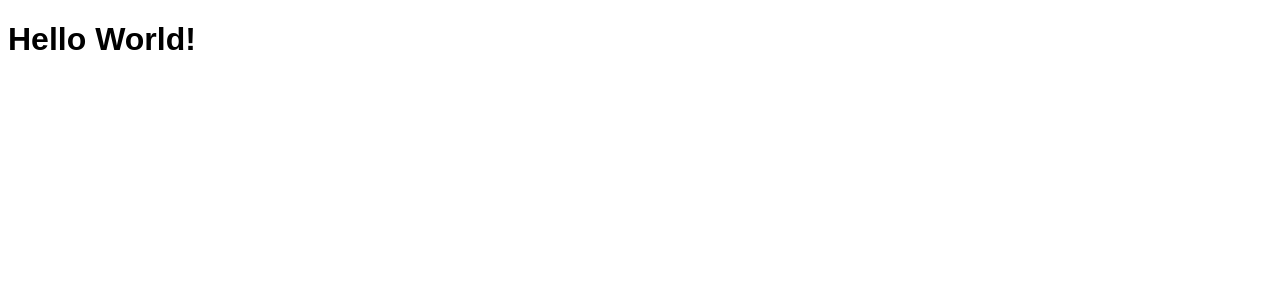
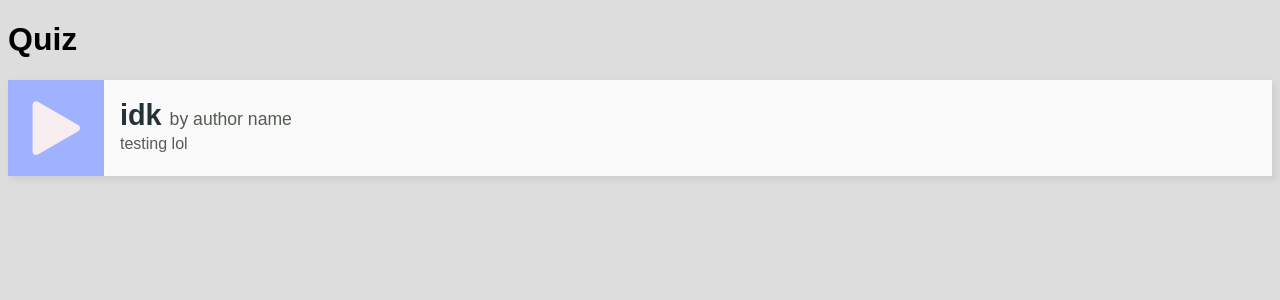
Before and after one commit to giilbert/quiz, a Next.js app: page / in a window 1280 px wide. Shown: the top 300 px of the page. Built offline with nearby package versions, Linux system fonts and the light colour scheme.

Commit message:
quiz card

```diff
--- /dev/null
+++ b/src/components/QuizCard.tsx
@@ -0,0 +1,30 @@
+import Link from 'next/link';
+import styles from '@scss/QuizCard.module.scss';
+
+interface Props {
+  id: string;
+  name: string;
+  author: string;
+  description: string;
+}
+
+function QuizCard({ id, name, author, description }: Props) {
+  return (
+    <Link href={`/quiz/${id}`}>
+      <div className={styles.container}>
+        <div className={styles['play-button']}>
+          <img src="/icons/start.svg" />
+        </div>
+        <div className={styles.side}>
+          <h1>
+            {name}
+            <span className={styles.author}>by {author}</span>
+          </h1>
+          <p className={styles.description}>{description}</p>
+        </div>
+      </div>
+    </Link>
+  );
+}
+
+export default QuizCard;
--- a/src/pages/index.tsx
+++ b/src/pages/index.tsx
@@ -1,9 +1,20 @@
+import QuizCard from '@components/QuizCard';
+
 function IndexPage() {
   return (
     <div>
-      <h1>Hello World!</h1>
+      <h1>Quiz</h1>
+
+      <div>
+        <QuizCard
+          id="test123"
+          name="idk"
+          author="author name"
+          description="testing lol"
+        />
+      </div>
     </div>
-  )
+  );
 }
 
 export default IndexPage;
--- /dev/null
+++ b/src/scss/QuizCard.module.scss
@@ -0,0 +1,61 @@
+$height: 6rem;
+
+.container {
+  display: flex;
+  height: $height;
+
+  background-color: #fafafa;
+  box-shadow: 3px 3px 7px 1px #0001;
+}
+
+.container:hover {
+  cursor: pointer;
+}
+
+.play-button {
+  background-color: #a0b1ff;
+  width: $height;
+  height: $height;
+
+  img {
+    width: 50%;
+    transition: transform 100ms cubic-bezier(0.46, 0.03, 0.52, 0.96);
+
+    // position in center relative to parent
+    transform: translate(-50%, -50%);
+    position: relative;
+    top: 50%;
+    left: 50%;
+  }
+}
+
+.container:hover img {
+  transform: translate(-50%, -50%) scale(1.15);
+}
+
+.side {
+  padding: 1.2rem 1rem;
+}
+
+.side * {
+  color: #253237;
+  margin: 0;
+}
+
+.side h1 {
+  font-size: 1.8rem;
+}
+
+.author {
+  font-size: 1.1rem;
+  font-weight: normal;
+  color: #545c52;
+  margin-left: 0.5rem;
+}
+
+.description {
+  font-size: 1rem;
+  font-weight: normal;
+  color: #545c52;
+  margin-top: 0.2rem;
+}
--- a/src/scss/global.scss
+++ b/src/scss/global.scss
@@ -1,3 +1,10 @@
-* {
+*,
+*::before,
+*::after {
   font-family: sans-serif;
+  box-sizing: border-box;
 }
+
+body {
+  background-color: #ddd;
+}
```
Also changed, not shown: src/pages/quiz/[id].tsx (added, +13 -0 lines), public/icons/start.svg (added).
